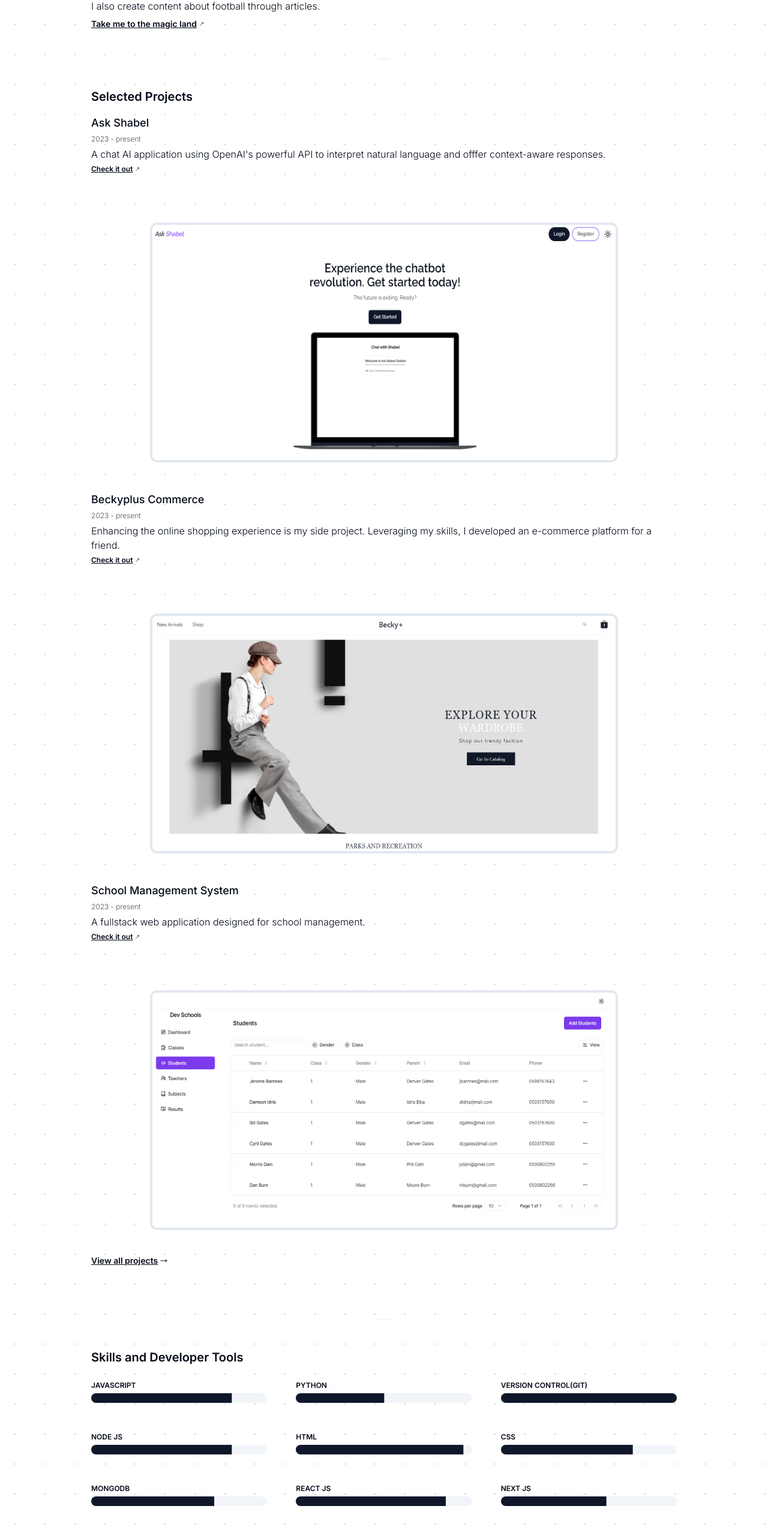
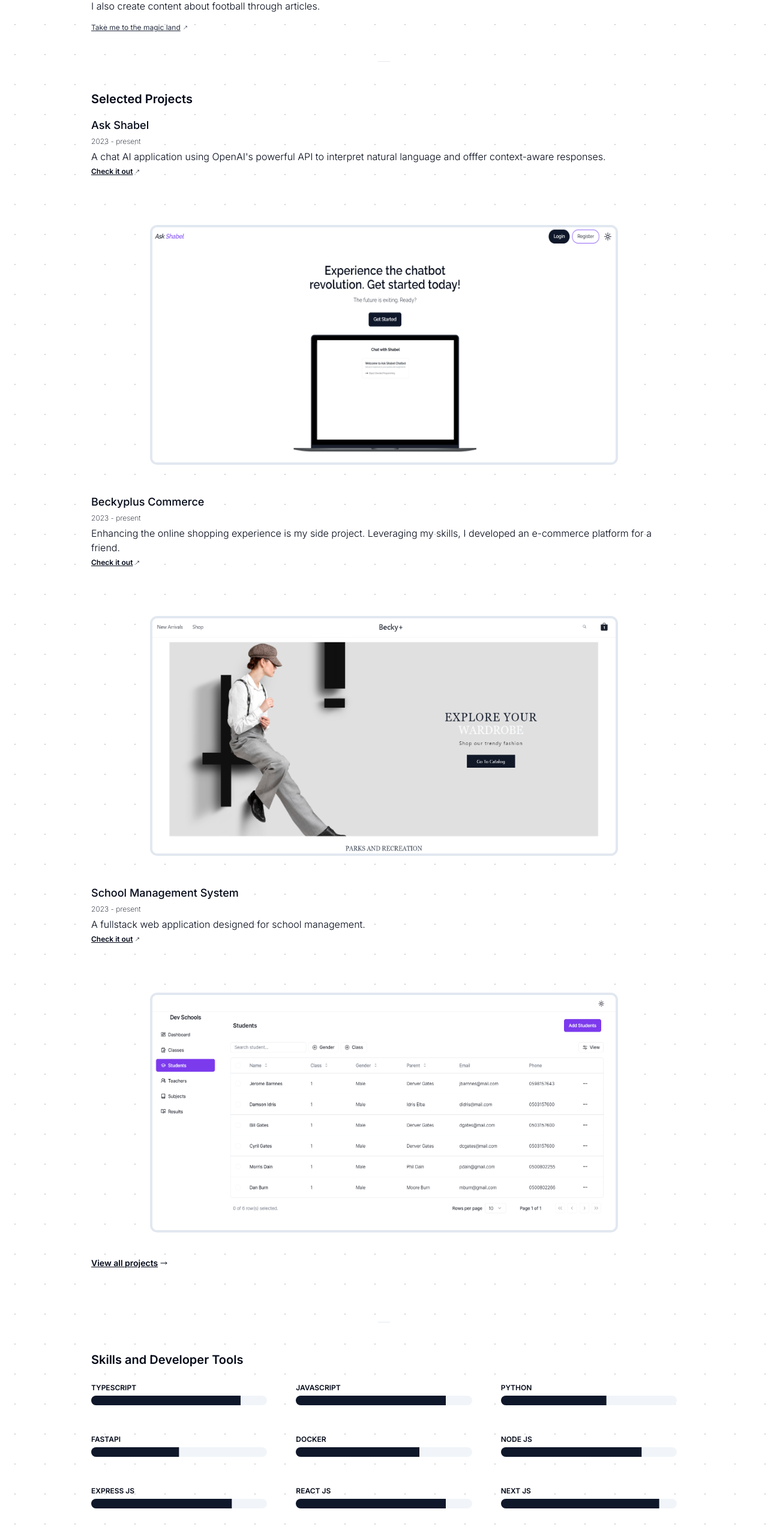
Before and after one commit to mrshabel/portfolio-updated, a Next.js app: page / in a window 1280 px wide. Shown: the part 234-2795 px from the top of the page at 60% size. Built offline with nearby package versions, Linux system fonts and the light colour scheme; a web font is replaced by a local one.

Commit message:
add blog content

```diff
--- a/app/_sections/hero.jsx
+++ b/app/_sections/hero.jsx
@@ -16,17 +16,20 @@ export default function Hero() {
                 />
             </section>
             <section className="flex flex-col gap-2 ">
-        <h2 className="font-semibold text-lg">Hi there, I&apos;m Shabel</h2>
+                <h2 className="font-semibold text-lg">
+                    Hi there, I&apos;m Shabel
+                </h2>
                 <p className="font-light">
-          a passionate software engineer based in Ghana.
+                    a software engineer based in Ghana.
                 </p>
                 <p className="font-light">
                     I also create content about football through articles.
                 </p>
-        <Link href="/blog" className="flex items-center gap-1 text-sm">
-          <span className="underline font-semibold ">
-            Take me to the magic land
-          </span>
+                <Link
+                    href="/blog"
+                    className="flex items-center gap-1 text-xs mt-2 text-primary/90 dark:text-gold/90"
+                >
+                    <span className="underline">Take me to the magic land</span>
                     <span>
                         <MoveUpRight className="h-2 w-2" />
                     </span>
--- a/app/blog/[slug]/page.jsx
+++ b/app/blog/[slug]/page.jsx
@@ -1,5 +1,4 @@
 import { blogs } from "@/db/blogs";
-import { MoveLeft } from "lucide-react";
 import Link from "next/link";
 import { notFound } from "next/navigation";
 
@@ -12,7 +11,22 @@ export default function page({ params: { slug } }) {
     if (!blog) return notFound();
     return (
         <section className="w-full">
-      <h1 className="text-4xl my-5">Page is currently under construction🚧</h1>
+            <div className="flex flex-col gap-2 my-5">
+                <h1 className="text-4xl">{blog.title}</h1>
+                <p className="text-primary/90 dark:text-gold/90">
+                    Written by: {blog.author}
+                </p>
+            </div>
+            <section className="text-primary/90 last:pb-0">
+                {blog.content.split("\n").map((paragraph, index) => (
+                    <p
+                        className="px-2 py-2 text-sm leading-6 tracking-widest text-justify"
+                        key={index}
+                    >
+                        {paragraph}
+                    </p>
+                ))}
+            </section>
         </section>
     );
 }
--- a/components/main-nav.jsx
+++ b/components/main-nav.jsx
@@ -30,7 +30,10 @@ export default function Navbar() {
                             variant="outline"
                             className="rounded-full dark:border-gold "
                         >
-              <a href="mailto:shabel500@gmail.com" target="_blank">
+                            <a
+                                href="mailto:shabel500@gmail.com"
+                                target="_blank"
+                            >
                                 contact
                             </a>
                         </Button>
--- a/db/blogs.js
+++ b/db/blogs.js
@@ -2,6 +2,7 @@ export const blogs = [
     {
         title: "KDB: Impossible is Nothing",
         slug: "kdb-impossible-is-nothing",
+        author: "Shabel Gumah",
         summary:
             "The Kevin De Bruyne story — a Chelsea flop who etched his name unto the premier league hall of fame.",
         date: "2023-12-13",
--- a/db/tools.js
+++ b/db/tools.js
@@ -1,19 +1,56 @@
 export const tools = [
     {
+        name: "TypeScript",
+        value: 85,
+    },
+    {
         name: "JavaScript",
+        value: 85,
+    },
+    {
+        name: "Python",
+        value: 60,
+    },
+    {
+        name: "FastAPI",
+        value: 50,
+    },
+    {
+        name: "Docker",
+        value: 70,
+    },
+    {
+        name: "Node JS",
         value: 80,
     },
     {
-    name: "Python",
-    value: 50,
+        name: "Express JS",
+        value: 80,
     },
+    {
+        name: "React JS",
+        value: 85,
+    },
+    {
+        name: "Next JS",
+        value: 90,
+    },
+
     {
         name: "Version Control(Git)",
         value: 100,
     },
     {
-    name: "Node JS",
+        name: "PostgreSQL",
         value: 80,
+    },
+    {
+        name: "MongoDB",
+        value: 80,
+    },
+    {
+        name: "Redux",
+        value: 90,
     },
     {
         name: "HTML",
@@ -21,42 +58,18 @@ export const tools = [
     },
     {
         name: "CSS",
-    value: 75,
-  },
-
-  {
-    name: "MongoDB",
-    value: 70,
-  },
-  {
-    name: "React JS",
         value: 85,
     },
-  {
-    name: "Next JS",
-    value: 60,
-  },
-  {
-    name: "Redux",
-    value: 90,
-  },
-
-  {
-    name: "SanityCMS",
-    value: 70,
-  },
-
     {
         name: "TailwindCSS",
         value: 90,
     },
     {
-    name: "PostgreSQL",
-    value: 50,
+        name: "Prisma",
+        value: 85,
     },
-
     {
-    name: "Prisma",
-    value: 75,
+        name: "SanityCMS",
+        value: 70,
     },
 ];
```
Lines whose indentation alone changed are shown as unchanged.
